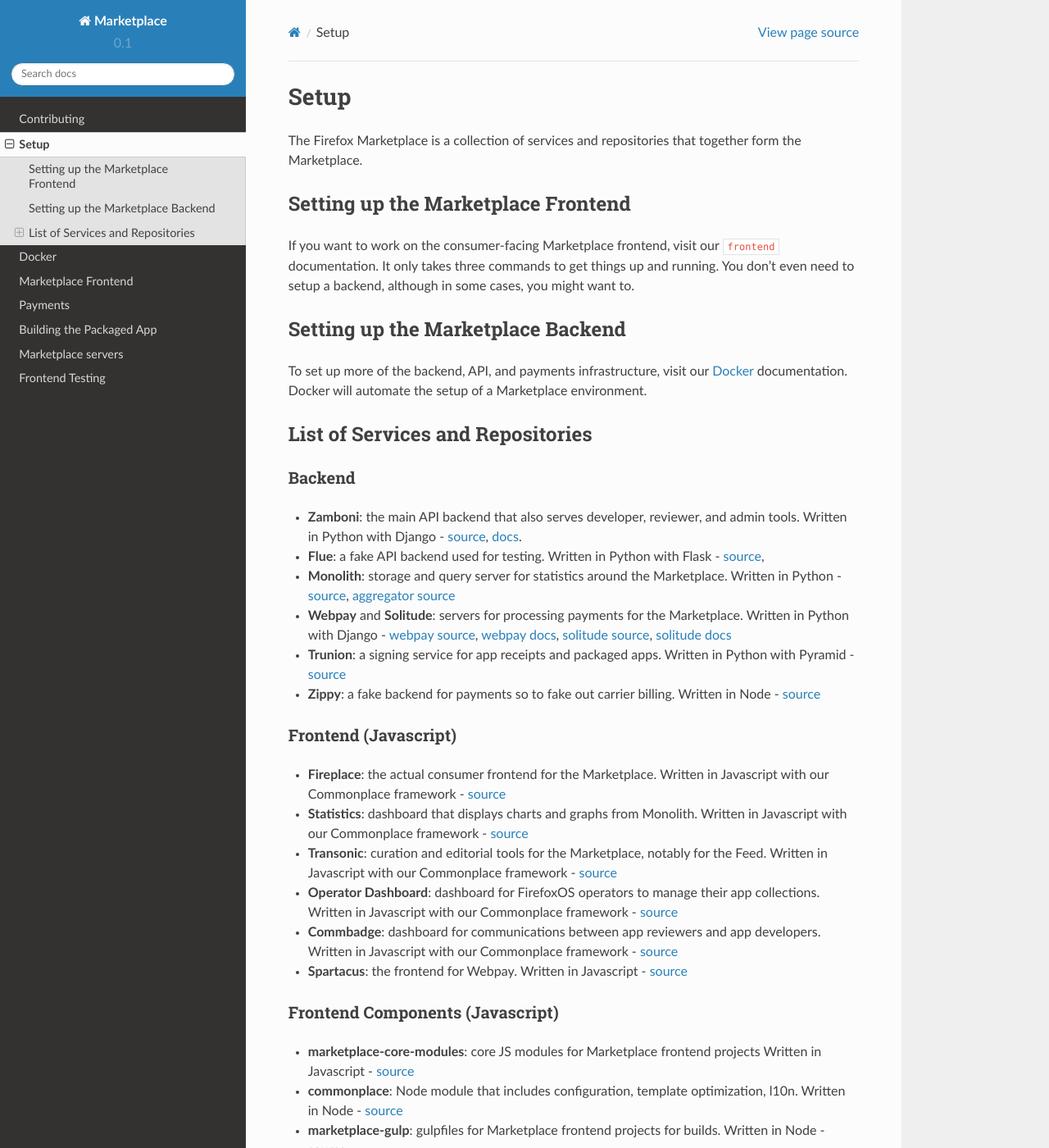
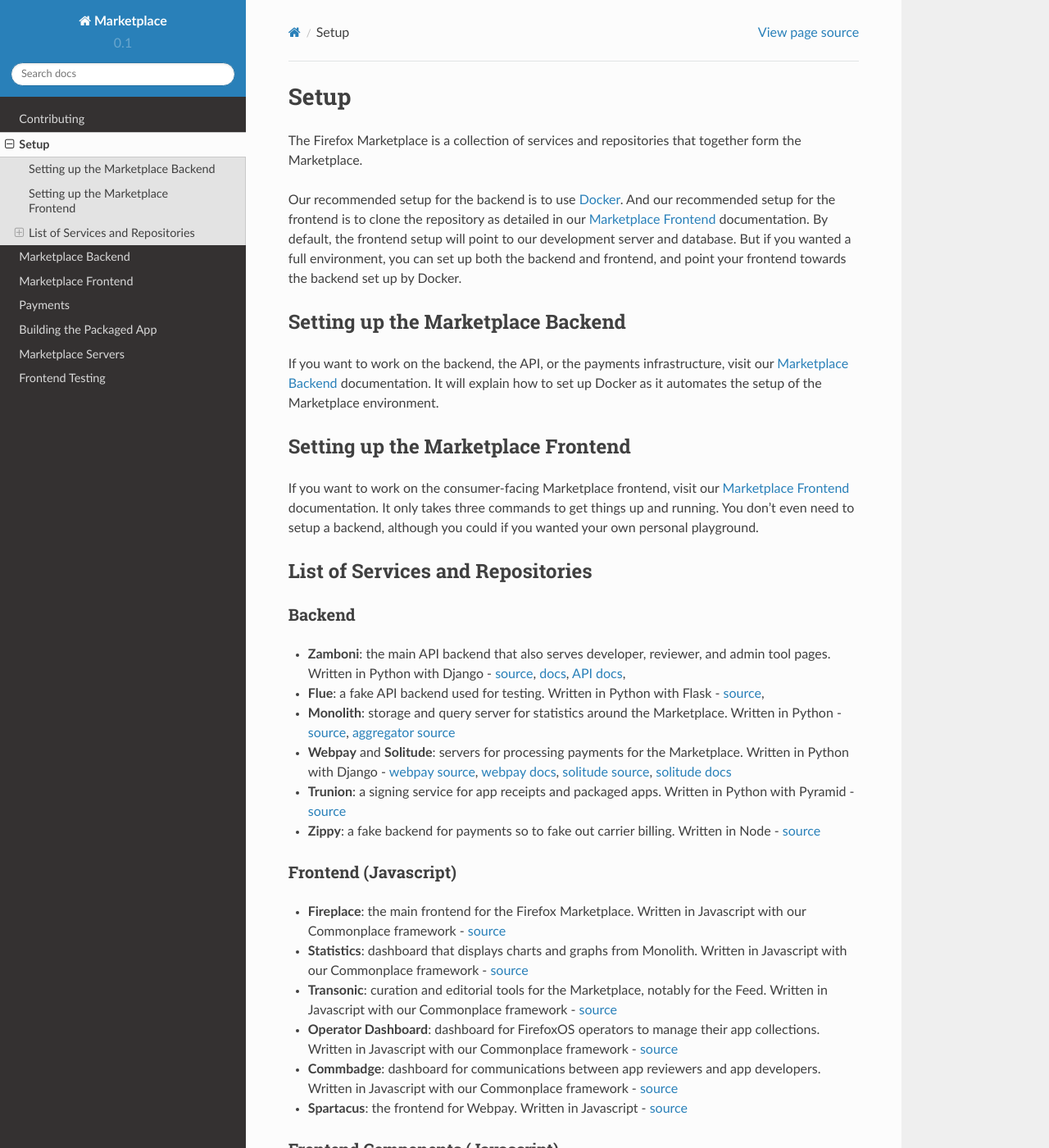
Before and after one commit to mozilla/marketplace-docs, a Sphinx documentation site: the page built from docs/topics/setup.rst, in a window 1280 px wide and 1400 px high. Shown: the whole window at 82% size. Built offline with Sphinx 7.4.7 and the Read the Docs theme 2.0.0, drawn with Linux system fonts in a browser that asks for light colours; cross-references to code outside the pages are shown as plain code; some of the changed text lies outside the part shown.

Commit message:
reorganize into backend + frontend, target the docs more towards new contributors

```diff
--- a/docs/index.rst
+++ b/docs/index.rst
@@ -13,11 +13,11 @@
 
    topics/contributing.rst
    topics/setup.rst
-   topics/docker.rst
+   topics/backend.rst
    topics/frontend.rst
    topics/payments.rst
    topics/package.rst
-   topics/production.rst
+   topics/servers.rst
    topics/frontend-testing.rst
 
 What is covered
--- a/docs/topics/frontend.rst
+++ b/docs/topics/frontend.rst
@@ -3,7 +3,7 @@
 Marketplace Frontend
 ====================
 
-This section is about contributing to the Marketplace frontend (i.e., the
+This section is about setting up the Marketplace frontend (i.e., the
 Consumer Pages). The documentation for the Marketplace frontend is a
 work-in-progress.
 
@@ -25,7 +25,7 @@
 ----------
 
 To develop on Firefox OS, we recommend using
-`Firefox's WebIDE<https://developer.mozilla.org/docs/Tools/WebIDE>`_. Follow
+`Firefox's WebIDE <https://developer.mozilla.org/docs/Tools/WebIDE>`_. Follow
 the instructions on connecting a device.
 
 To generate a package (i.e., a Marketplace app to install on the device)::
--- a/docs/topics/production.rst
+++ b/docs/topics/servers.rst
@@ -1,4 +1,4 @@
-Marketplace servers
+Marketplace Servers
 ===================
 
 This document outlines what services the Marketplace has, since these are
--- a/docs/topics/setup.rst
+++ b/docs/topics/setup.rst
@@ -4,24 +4,29 @@
 The Firefox Marketplace is a collection of services and repositories that
 together form the Marketplace.
 
+Our recommended setup for the backend is to use :ref:`Docker <backend>`. And our
+recommended setup for the frontend is to clone the repository as detailed
+in our :ref:`frontend` documentation. By default, the frontend setup will point
+to our development server and database. But if you wanted a full environment,
+you can set up both the backend and frontend, and point your frontend towards
+the backend set up by Docker.
+
+
+Setting up the Marketplace Backend
+----------------------------------
+
+If you want to work on the backend, the API, or the payments infrastructure,
+visit our :ref:`backend` documentation. It will explain how to set up Docker as
+it automates the setup of the Marketplace environment.
+
 
 Setting up the Marketplace Frontend
 -----------------------------------
 
 If you want to work on the consumer-facing Marketplace frontend, visit our
-:refs:`frontend` documentation. It only takes three commands to get things
-up and running. You don't even need to setup a backend, although in some cases,
-you might want to.
-
-.. _backend-setup-label:
-
-
-Setting up the Marketplace Backend
-----------------------------------
-
-To set up more of the backend, API, and payments infrastructure, visit our
-:ref:`docker` documentation. Docker will automate the setup of a Marketplace
-environment.
+:ref:`frontend` documentation. It only takes three commands to get things
+up and running. You don't even need to setup a backend, although you could
+if you wanted your own personal playground.
 
 
 List of Services and Repositories
@@ -30,10 +35,11 @@
 Backend
 ~~~~~~~
 
-* **Zamboni**: the main API backend that also serves developer, reviewer, and admin tools.
+* **Zamboni**: the main API backend that also serves developer, reviewer, and admin tool pages.
   Written in Python with Django -
   `source <https://github.com/mozilla/zamboni>`_,
-  `docs <https://zamboni.readthedocs.org>`_.
+  `docs <https://zamboni.readthedocs.org>`_,
+  `API docs <https://firefox-marketplace-api.readthedocs.org>`_,
 
 * **Flue**: a fake API backend used for testing.
   Written in Python with Flask -
@@ -62,7 +68,7 @@
 Frontend (Javascript)
 ~~~~~~~~~~~~~~~~~~~~~
 
-* **Fireplace**: the actual consumer frontend for the Marketplace.
+* **Fireplace**: the main frontend for the Firefox Marketplace.
   Written in Javascript with our Commonplace framework -
   `source <https://github.com/mozilla/fireplace>`_
 
@@ -105,54 +111,25 @@
   Written in Python -
   `source <https://github.com/mozilla/marketplace-constants>`_
 
-.. _consumer-setup-label:
+Serving With Nginx
+~~~~~~~~~~~~~~~~~~
 
+Marketplace is designed to be an app accessible at one domain, hitting Nginx.
 
-Environment Variables
-~~~~~~~~~~~~~~~~~~~~~
+Behind the scenes Nginx will proxy to the other servers on your behalf.
 
-To configure the services in the Marketplace, you can either override each
-project's settings file (see documentation on each project for how that would
-look). Or you can alter a few environment variables that all the projects use.
-This is the **recommended approach** for setting up the Marketplace until you
-feel more comfortable with the settings in the Marketplace.
+Most developers are using Nginx to serve out the multiple services. Your
+configuration may look something like this:
 
-This documentation assumes that you know how to set environment variables on
-your development platform.
+.. image:: ../img/configuration.png
 
-+----------------------+--------------------+----------------------------+--------------------------------------+
-+ Environment variable | Used by            | Description                | Default                              |
-+======================+====================+============================+======================================+
-| MARKETPLACE_URL      | Webpay             | URL to nginx               | http://localhost/                    |
-+----------------------+--------------------+----------------------------+--------------------------------------+
-| MEMCACHE_URL         | Zamboni, Webpay,   | The location of memcache   | localhost:11211                      |
-|                      | Solitude           |                            |                                      |
-+----------------------+--------------------+----------------------------+--------------------------------------+
-| SOLITUDE_DATABASE    | Solitude           | dj_database_url compliant  | mysql://root@localhost:3306/solitude |
-|                      |                    | URL to solitude Mysql      |                                      |
-+----------------------+--------------------+----------------------------+--------------------------------------+
-| SOLITUDE_URL         | Zamboni, Webpay    | URL to solitude instance   | http://localhost:2602                |
-+----------------------+--------------------+----------------------------+--------------------------------------+
-| SPARTACUS_STATIC     | Webpay             | URL to Spartacus static    | http://localhost:2604                |
-|                      |                    | files                      |                                      |
-+----------------------+--------------------+----------------------------+--------------------------------------+
-| ZAMBONI_DATABASE     | Zamboni            | dj_database_url compliant  | mysql://root@localhost:3306/zamboni  |
-|                      |                    | URL to zamboni Mysql       |                                      |
-+----------------------+--------------------+----------------------------+--------------------------------------+
+You can find an example configuration file in
+`our Docker repository <https://github.com/mozilla/wharfie/blob/master/images/nginx/nginx.conf>`_.
 
-Other environment variables
-~~~~~~~~~~~~~~~~~~~~~~~~~~~
-
-Please be aware that other parts of the site infrastructure can be affected by
-environment variables. Some examples:
-
-* If you want to use custom Django settings, you can set
-  `DJANGO_SETTINGS_MODULE <https://docs.djangoproject.com/en/dev/topics/settings/#designating-the-settings>`_
-
-Default ports
+Default Ports
 ~~~~~~~~~~~~~
 
-By default the services listen to the following ports:
+By default, the services listen to the following ports:
 
 +---------------------+--------+
 | Project             | Port   |
@@ -179,18 +156,3 @@
 +---------------------+--------+
 | Operator Dashboard  | 8679   |
 +---------------------+--------+
-
-Serving With Nginx
-~~~~~~~~~~~~~~~~~~
-
-Marketplace is designed to be an app accessible at one domain, hitting Nginx.
-
-Behind the scenes Nginx will proxy to the other servers on your behalf.
-
-Most developers are using Nginx to serve out the multiple services. Your
-configuration may look something like this:
-
-.. image:: ../img/configuration.png
-
-You can find an example configuration file in
-`wharfie <https://github.com/mozilla/wharfie/blob/master/images/nginx/nginx.conf>`_.
```
Also changed, not shown: docs/topics/backend.rst (renamed from docs/topics/docker.rst, +59 -4 lines), docs/topics/contributing.rst (+9 -7 lines).
